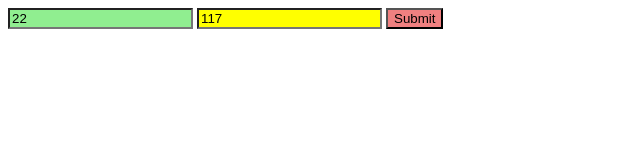
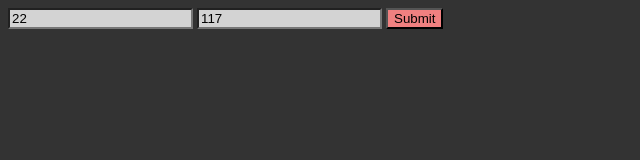
Before and after one commit to sascharissling/java-blitz-calculator, a website built with Parcel: page src/index.html in a window 1280 px wide. Shown: the whole page, without its empty margins (0-640 px from the left). Built offline with nearby package versions, Linux system fonts and the light colour scheme.

Commit message:
finish design

```diff
--- a/src/index.html
+++ b/src/index.html
@@ -7,15 +7,19 @@
     <title>Java-Blitz-Calculatot</title>
     <style>
       input[name="first"] {
-        background: lightgreen;
+        background: lightgray;
       }
 
       input[name="second"] {
-        background: yellow;
+        background: lightgray;
       }
 
       .submit {
         background: lightcoral;
+      }
+
+      body {
+        background: #333;
       }
     </style>
   </head>
```
